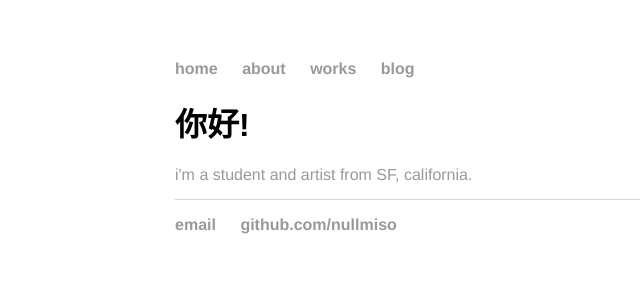
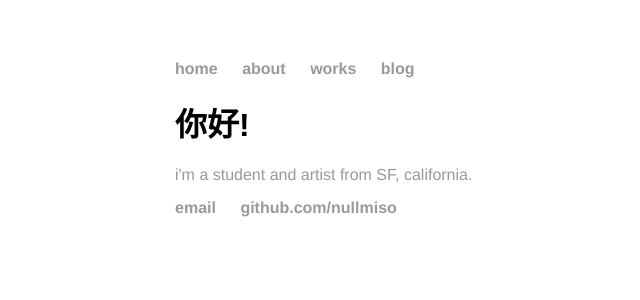
Before and after one commit to nullmiso/nullmiso.github.io, a Jekyll site: the page built from index.html, in a window 1280 px wide. Shown: the top 300 px of the page, without its empty margins (17-657 px from the left). Built offline with Jekyll 4.4.1, drawn with Linux system fonts in a browser that asks for light colours.

Commit message:
Update main.css

```diff
--- a/css/main.css
+++ b/css/main.css
@@ -4,8 +4,8 @@
 }
 nav ul, footer ul {
     padding: 0px;
-    list-style: none;
-    font-weight: bold;
+    list-style: none; /* list format but no bullets */
+    font-weight: bold; /* bold footer + nav bar */
 }
 nav ul li, footer ul li {
     display: inline;
@@ -16,10 +16,10 @@
     color: #999;
 }
 a:hover {
-    text-decoration: underline;
+    text-decoration: underline; /* on hover, produce underline for links */
 }
 h1 {
-    font-size: 2em;
+    font-size: 2em; /* 1em is equivalent to 16px */
 }
 p {
     font-size: 1em;
@@ -27,19 +27,16 @@
     color: #333;
 }
 footer {
-    border-top: 1px solid #d5d5d5;
+    border-top: 0px solid #d5d5d5; /* d5d5d5 is a light grey */
     font-size: 1em;
 }
-
 ul.posts {
     margin: 20px auto 40px;
     font-size: 1em;
 }
-
 ul.posts li {
     list-style: none;
 }
-
 * {
-    font-family: 'Helvetica', sans-serif;
+    font-family: 'Helvetica', sans-serif; /* need to decide if helvetica or sans serif is the one being used here */
   }
```
